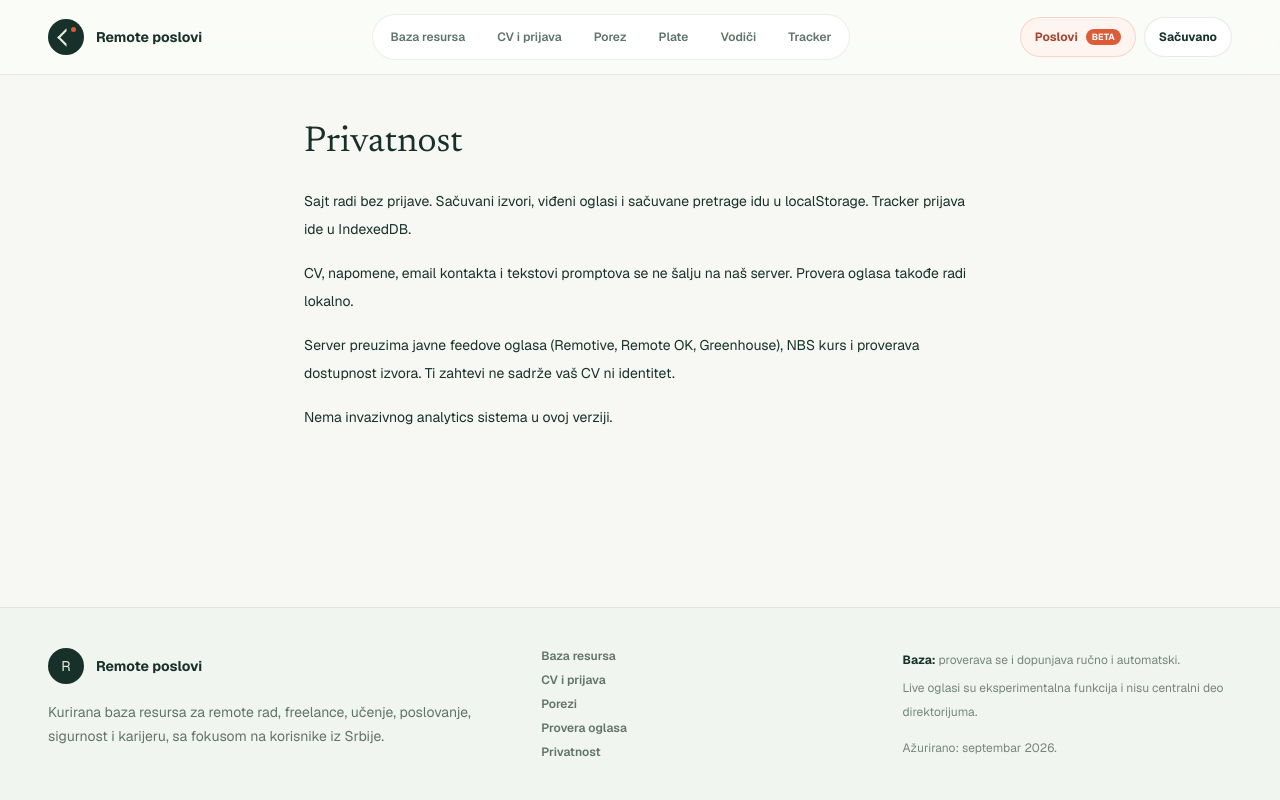
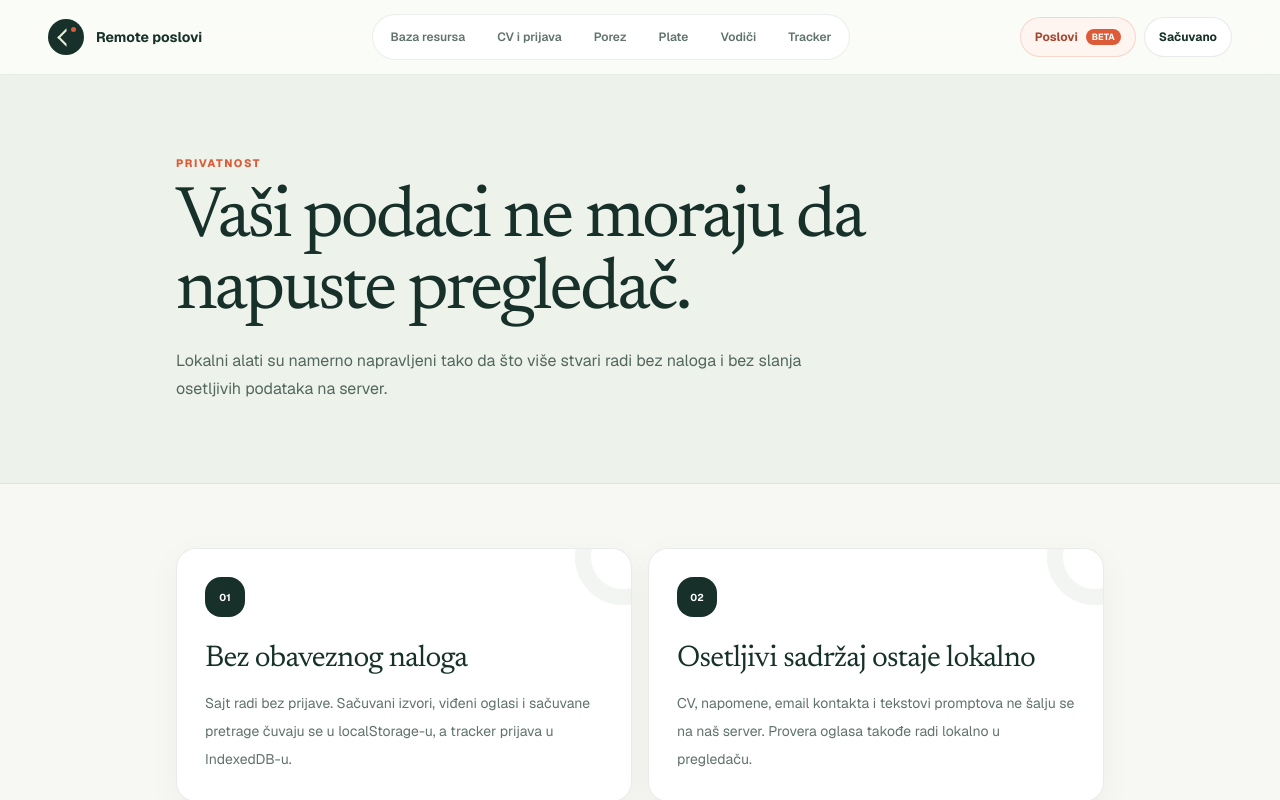
Before and after one commit to zoxknez/remoteposlovi, a Next.js app: page /privatnost in a window 1280 px wide. Shown: the top 800 px of the page. Built offline with nearby package versions, Linux system fonts and the light colour scheme.

Commit message:
Premium redizajn stranice privatnosti

```diff
--- a/src/app/privatnost/page.tsx
+++ b/src/app/privatnost/page.tsx
@@ -1,30 +1,20 @@
 import { pageMeta } from "@/lib/seo";
 
-export const metadata = pageMeta(
-  "Privatnost",
-  "CV, beleške i email kontakta ostaju u pregledaču. Nema obaveznog naloga.",
-  "/privatnost",
-);
+export const metadata = pageMeta("Privatnost","CV, beleške i email kontakta ostaju u pregledaču. Nema obaveznog naloga.","/privatnost");
+
+const ITEMS = [
+  ["Bez obaveznog naloga","Sajt radi bez prijave. Sačuvani izvori, viđeni oglasi i sačuvane pretrage čuvaju se u localStorage-u, a tracker prijava u IndexedDB-u."],
+  ["Osetljivi sadržaj ostaje lokalno","CV, napomene, email kontakta i tekstovi promptova ne šalju se na naš server. Provera oglasa takođe radi lokalno u pregledaču."],
+  ["Server obrađuje samo javne izvore","Server preuzima javne feedove oglasa, NBS kurs i health podatke izvora. Ti zahtevi ne sadrže vaš CV, beleške ili identitet."],
+  ["Bez invazivnog praćenja","Ova verzija nema invazivan analytics sistem niti profilisanje korisnika na osnovu lokalnih podataka iz alata."],
+];
 
 export default function PrivacyPage() {
-  return (
-    <main className="mx-auto max-w-3xl px-5 py-12 md:px-12">
-      <h1 className="font-serif text-4xl">Privatnost</h1>
-      <div className="mt-6 grid gap-4 text-sm leading-7">
-        <p>
-          Sajt radi bez prijave. Sačuvani izvori, viđeni oglasi i sačuvane pretrage idu u localStorage. Tracker prijava
-          ide u IndexedDB.
-        </p>
-        <p>
-          CV, napomene, email kontakta i tekstovi promptova se ne šalju na naš server. Provera oglasa takođe radi
-          lokalno.
-        </p>
-        <p>
-          Server preuzima javne feedove oglasa (Remotive, Remote OK, Greenhouse), NBS kurs i proverava dostupnost
-          izvora. Ti zahtevi ne sadrže vaš CV ni identitet.
-        </p>
-        <p>Nema invazivnog analytics sistema u ovoj verziji.</p>
-      </div>
-    </main>
-  );
+  return <main>
+    <section className="border-b border-[#17312a]/8 bg-[#edf3eb]"><div className="mx-auto max-w-5xl px-5 py-14 md:px-12 md:py-20"><p className="eyebrow">PRIVATNOST</p><h1 className="mt-3 max-w-3xl font-serif text-5xl tracking-[-0.04em] md:text-7xl">Vaši podaci ne moraju da napuste pregledač.</h1><p className="mt-5 max-w-2xl text-base leading-7 text-[#52675f]">Lokalni alati su namerno napravljeni tako da što više stvari radi bez naloga i bez slanja osetljivih podataka na server.</p></div></section>
+    <div className="mx-auto max-w-5xl px-5 py-12 md:px-12 md:py-16">
+      <div className="grid gap-4 md:grid-cols-2">{ITEMS.map(([title,text],index)=><article key={title} className="premium-card relative overflow-hidden p-6 md:p-7"><div className="absolute -right-10 -top-10 size-24 rounded-full border-[16px] border-[#f2f5f1]" aria-hidden/><span className="relative grid size-10 place-items-center rounded-2xl bg-[#17312a] text-[10px] font-bold text-white">{String(index+1).padStart(2,"0")}</span><h2 className="relative mt-6 font-serif text-3xl tracking-[-0.025em]">{title}</h2><p className="relative mt-3 text-sm leading-7 text-[#60736b]">{text}</p></article>)}</div>
+      <div className="mt-8 rounded-[1.5rem] bg-[#17312a] p-6 text-[#e7f0df] md:p-8"><p className="text-[10px] font-bold uppercase tracking-[.13em] text-[#a9c1b5]">PRINCIP</p><p className="mt-3 max-w-3xl font-serif text-3xl leading-tight">Ako funkcija može da radi lokalno, nema razloga da vaš sadržaj šaljemo na server.</p></div>
+    </div>
+  </main>;
 }
```
